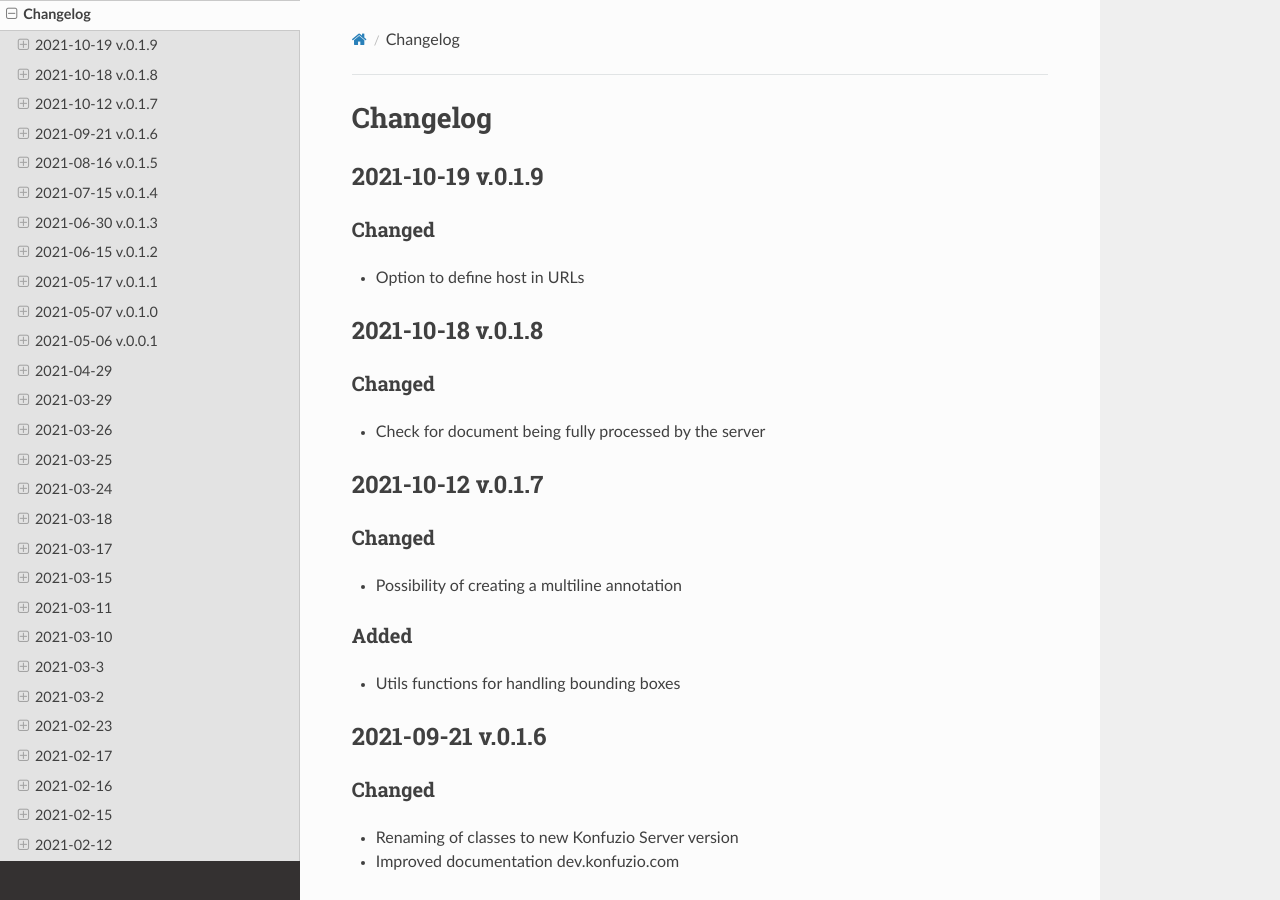
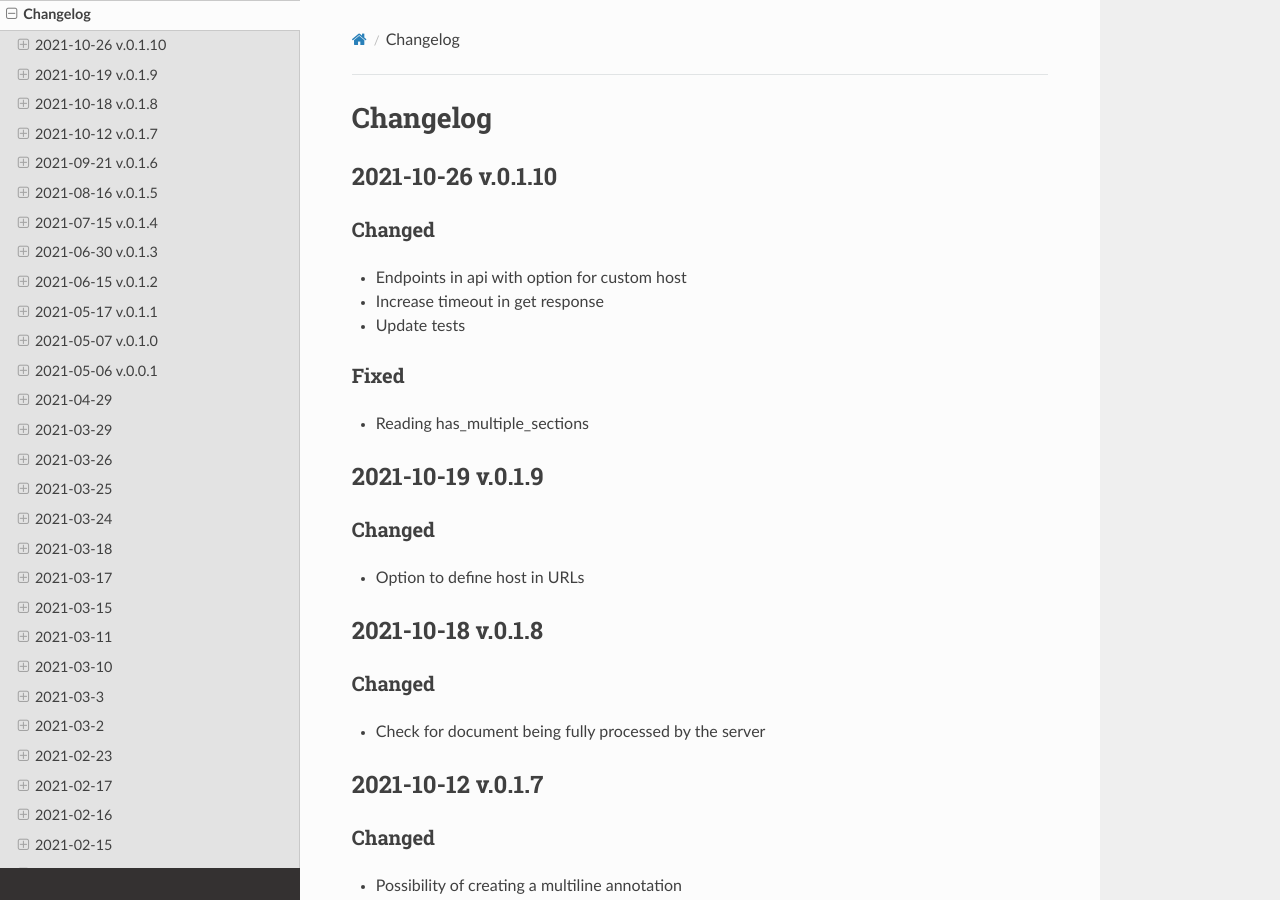
Before and after one commit to konfuzio-ai/konfuzio-sdk, a Sphinx documentation site: the page built from docs/sdk/changelog.md, in a window 1280 px wide and 900 px high. Built offline with Sphinx 7.4.7 and the Read the Docs theme 2.0.0, drawn with Linux system fonts in a browser that asks for light colours.

Commit message:
update version

```diff
--- a/docs/sdk/changelog.md
+++ b/docs/sdk/changelog.md
@@ -3,6 +3,18 @@
 
 
 # Changelog
+
+## 2021-10-26 v.0.1.10
+
+### Changed
+
+- Endpoints in api with option for custom host
+- Increase timeout in get response
+- Update tests
+
+### Fixed
+
+- Reading has_multiple_sections
 
 ## 2021-10-19 v.0.1.9
 
--- a/setup.py
+++ b/setup.py
@@ -29,7 +29,7 @@ with open(path.join(this_directory, 'README.md'), encoding='utf-8') as f:
 
 setuptools.setup(
     name="konfuzio_sdk",
-    version="0.1.9",
+    version="0.1.10",
     author='Helm & Nagel GmbH',
     author_email="info@helm-nagel.com",
     description="Konfuzio Software Development Kit",
```
